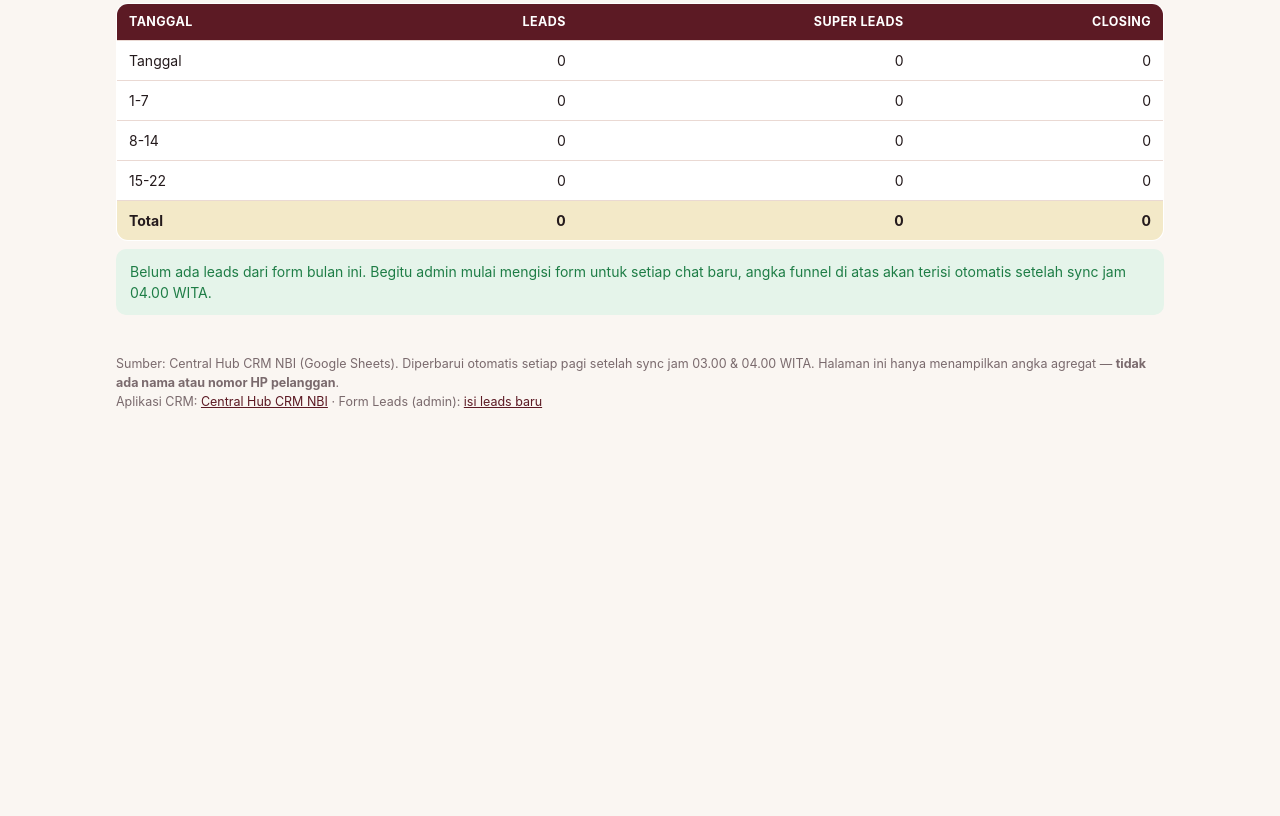
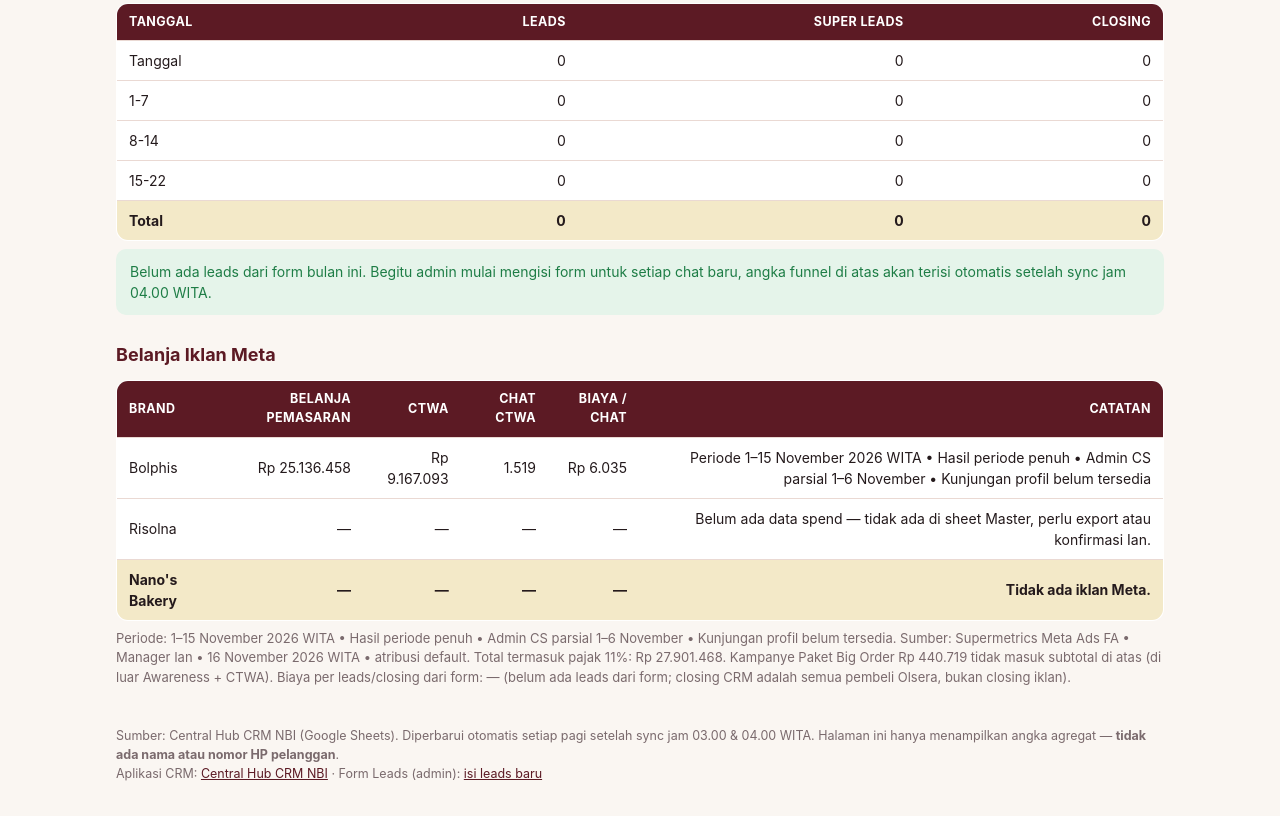
Before and after one commit to bolphis-id/nbi-kpi-dashboard, a plain HTML site: page index.html in a window 1280 px wide. Shown: the part 1696-2512 px from the top of the page. Before the commit the page ends 2140 px from the top, so only its background shows below. Drawn offline with Linux system fonts and the light colour scheme.

Commit message:
Dashboard KPI NBI v2 - tambah belanja iklan Meta (Master 1-15 Nov)

```diff
--- a/data.json
+++ b/data.json
@@ -1,6 +1,6 @@
 {
-  "generated_at": "2026-11-22T09:02:42+08:00",
-  "generated_at_label": "22 Nov 2026 09:02 WITA",
+  "generated_at": "2026-11-22T09:26:03+08:00",
+  "generated_at_label": "22 Nov 2026 09:26 WITA",
   "month": "2026-11",
   "month_label": "November 2026",
   "source": "Central Hub CRM NBI (Google Sheets) — agregat saja, tanpa nama/no HP",
@@ -201,5 +201,76 @@
       ],
       "closing_pct": 99
     }
+  },
+  "spend": {
+    "period": "1–15 November 2026 WITA • Hasil periode penuh • Admin CS parsial 1–6 November • Kunjungan profil belum tersedia",
+    "source": "Supermetrics Meta Ads FA • Manager Ian • 16 November 2026 WITA • atribusi default",
+    "brands": {
+      "Bolphis": {
+        "spend_total": 25136458,
+        "spend_total_incl_tax": 27901468,
+        "spend_ctwa": 9167093,
+        "spend_awareness": 15969365,
+        "spend_big_order": 440719,
+        "ctwa_chats": 1519,
+        "cost_per_chat": 6035,
+        "campaigns": [
+          {
+            "campaign": "All Outlet CTWA",
+            "spend": 9167093,
+            "chats": 1519,
+            "group": "Pemasaran"
+          },
+          {
+            "campaign": "Bolphis Awareness Mks,Mrs,Gw",
+            "spend": 5280296,
+            "chats": 3,
+            "group": "Pemasaran"
+          },
+          {
+            "campaign": "Bolphis Bandara - Awareness",
+            "spend": 3003267,
+            "chats": 1,
+            "group": "Pemasaran"
+          },
+          {
+            "campaign": "Outlet Sudiang - Awareness",
+            "spend": 2251608,
+            "chats": 3,
+            "group": "Pemasaran"
+          },
+          {
+            "campaign": "Outlet Racing - Awareness",
+            "spend": 2245320,
+            "chats": 5,
+            "group": "Pemasaran"
+          },
+          {
+            "campaign": "Outlet Maros - Awareness",
+            "spend": 2132768,
+            "chats": 5,
+            "group": "Pemasaran"
+          },
+          {
+            "campaign": "Outlet Panciro - Awareness",
+            "spend": 1056106,
+            "chats": 0,
+            "group": "Pemasaran"
+          },
+          {
+            "campaign": "Paket Big Order Nano's & Bolphis",
+            "spend": 440719,
+            "chats": 30,
+            "group": "Pemasaran"
+          }
+        ]
+      },
+      "Risolna": null,
+      "Nano's Bakery": null
+    },
+    "notes": {
+      "Risolna": "Belum ada data spend — tidak ada di sheet Master, perlu export atau konfirmasi Ian.",
+      "Nano's Bakery": "Tidak ada iklan Meta."
+    }
   }
 }
--- a/index.html
+++ b/index.html
@@ -92,6 +92,8 @@
     <h2>Rekapan Leads per Minggu</h2>
     <div id="rekapan"></div>
     <div id="leadsNote"></div>
+    <h2>Belanja Iklan Meta</h2>
+    <div id="spend"></div>
   </div>
 </main>
 <footer>
@@ -180,6 +182,28 @@ function render(d) {
   document.getElementById("leadsNote").innerHTML = tLeads === 0
     ? `<div class="empty">Belum ada leads dari form bulan ini. Begitu admin mulai mengisi form untuk setiap chat baru, angka funnel di atas akan terisi otomatis setelah sync jam 04.00 WITA.</div>`
     : `<div class="empty">Leads dari form bulan ini: ${fmt(tLeads)} masuk, ${fmt(tLeadsClosing)} closing (${leadsRate}). Closing di sini hanya yang cocok nomor HP-nya dengan transaksi Olsera.</div>`;
+
+  const sp = d.spend;
+  const spendEl = document.getElementById("spend");
+  if (!sp || !sp.brands) {
+    spendEl.innerHTML = `<div class="empty">Data belanja iklan belum bisa dibaca dari sheet Master.</div>`;
+  } else {
+    const rp = n => (n === null || n === undefined) ? "—" : "Rp " + fmt(n);
+    const rows = Object.keys(sp.brands).map(b => {
+      const x = sp.brands[b];
+      if (!x) return `<tr><td>${b}</td><td>—</td><td>—</td><td>—</td><td>—</td><td>${sp.notes[b] || ""}</td></tr>`;
+      const cpl = x.ctwa_chats ? rp(x.cost_per_chat) : "—";
+      return `<tr><td>${b}</td><td>${rp(x.spend_total)}</td><td>${rp(x.spend_ctwa)}</td><td>${fmt(x.ctwa_chats)}</td><td>${cpl}</td><td>Periode ${sp.period}</td></tr>`;
+    }).join("");
+    const b = sp.brands["Bolphis"];
+    const taxNote = (b && b.spend_total_incl_tax)
+      ? ` Total termasuk pajak 11%: ${rp(b.spend_total_incl_tax)}.` : "";
+    const boNote = (b && b.spend_big_order)
+      ? ` Kampanye Paket Big Order ${rp(b.spend_big_order)} tidak masuk subtotal di atas (di luar Awareness + CTWA).` : "";
+    spendEl.innerHTML =
+      `<table><tr><th>Brand</th><th>Belanja Pemasaran</th><th>CTWA</th><th>Chat CTWA</th><th>Biaya / Chat</th><th>Catatan</th></tr>${rows}</table>
+       <p style="margin-top:8px;font-size:13px;color:var(--muted)">Periode: ${sp.period}. Sumber: ${sp.source}.${taxNote}${boNote} Biaya per leads/closing dari form: — (belum ada leads dari form; closing CRM adalah semua pembeli Olsera, bukan closing iklan).</p>`;
+  }
 }
 </script>
 </body>
```
